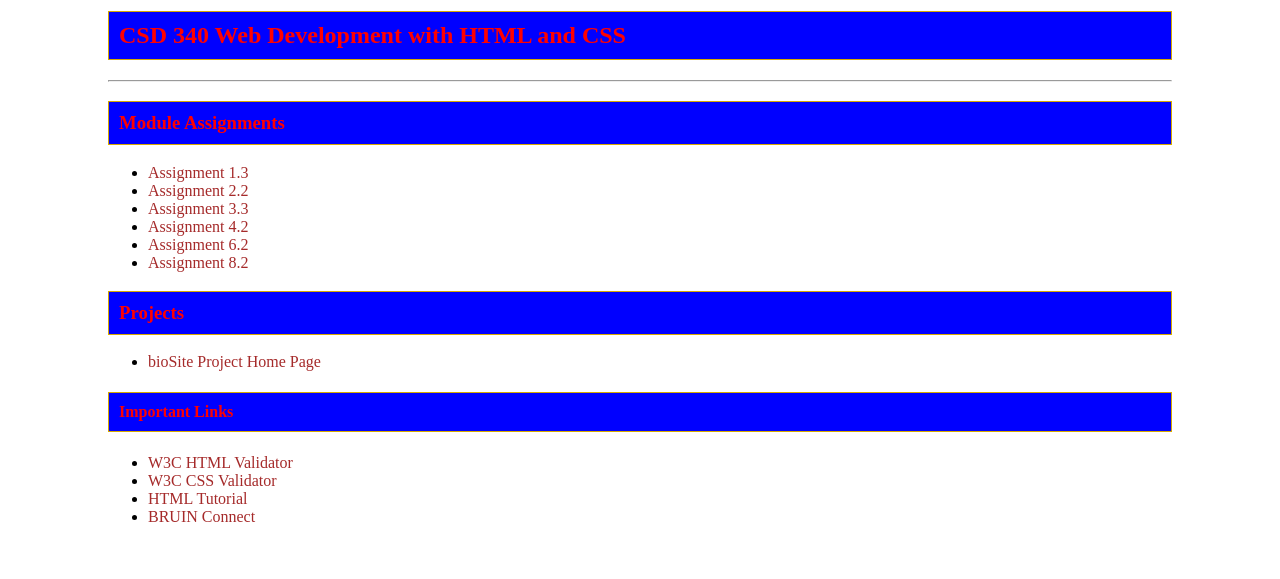
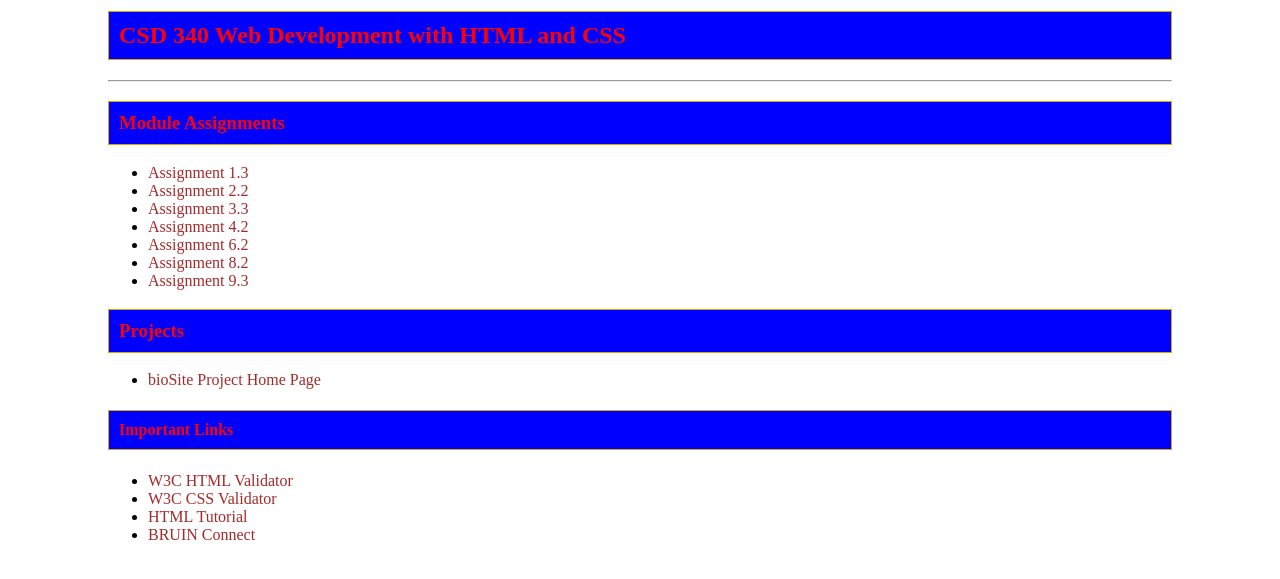
Before and after one commit to Peas16/csd-340, a plain HTML site: page index.html in a window 1280 px wide. Shown: the part 119-698 px from the top of the page. Drawn offline with Linux system fonts and the light colour scheme.

Commit message:
Pushing updated index.html

```diff
--- a/index.html
+++ b/index.html
@@ -26,6 +26,7 @@
             <li><a href="module-4/fralix_Mod4_2.html">Assignment 4.2</a></li>
             <li><a href="module-6/fralix_Mod6_2.html">Assignment 6.2</a></li>
             <li><a href="module-8/fralix_Mod8_2.html">Assignment 8.2</a></li>
+            <li><a href="module-9/fralix_Mod9_3.html">Assignment 9.3</a></li>
         </ul>
         <h3>Projects</h3>
         <ul>
```
